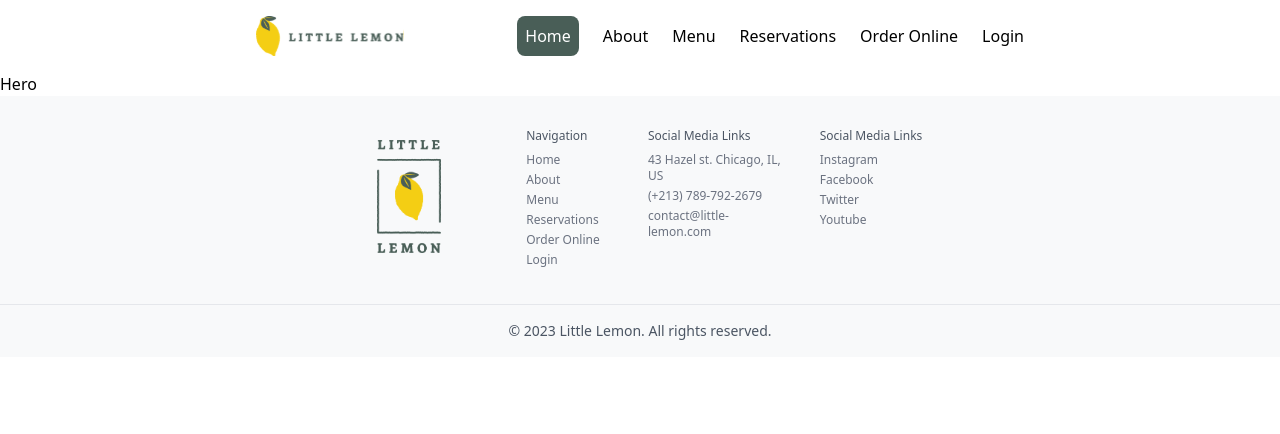
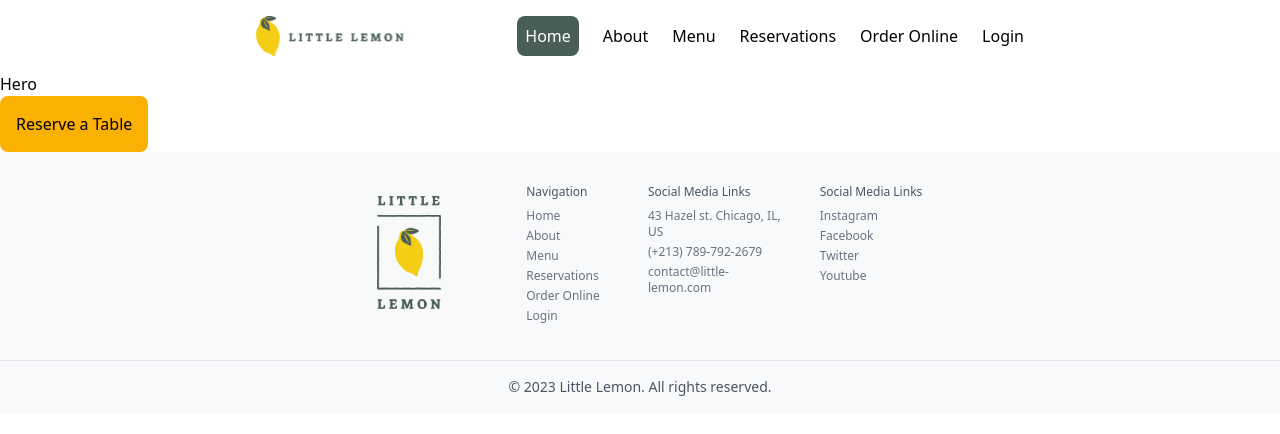
Before and after one commit to fitrahfm/meta-frontend-capstone, a React (Vite) app: page / in a window 1280 px wide. Shown: the top 434 px of the page. Built offline with nearby package versions, Linux system fonts and the light colour scheme.

Commit message:
add cta button

```diff
--- /dev/null
+++ b/src/components/CTAButton.tsx
@@ -0,0 +1,13 @@
+import React from 'react';
+
+const CTAButton: React.FC<{ name: string, target: string }> = ({name, target}) => {
+  return (
+    <h4 className='w-fit p-4 bg-[#FBB004] rounded-lg'>
+      <a href={ target } type='button'>
+        { name }
+      </a>
+    </h4>
+  )
+}
+
+export default CTAButton;
--- a/src/components/Hero.tsx
+++ b/src/components/Hero.tsx
@@ -1,9 +1,11 @@
 import { FunctionComponent, ReactNode } from "react"
+import CTAButton from "./CTAButton"
 
 const Layout: FunctionComponent = () => {
   return (
     <>
       <div>Hero</div>
+      <CTAButton name="Reserve a Table" target="/" />
     </>
   )
 }
--- a/src/components/index.ts
+++ b/src/components/index.ts
@@ -2,3 +2,4 @@ export { default as Layout } from "./layout/Layout";
 export { default as Header } from "./layout/Header";
 export { default as Navbar } from "./layout/Navbar";
 export { default as Hero } from "./Hero";
+export { default as CTAButton } from "./CTAButton";
```
